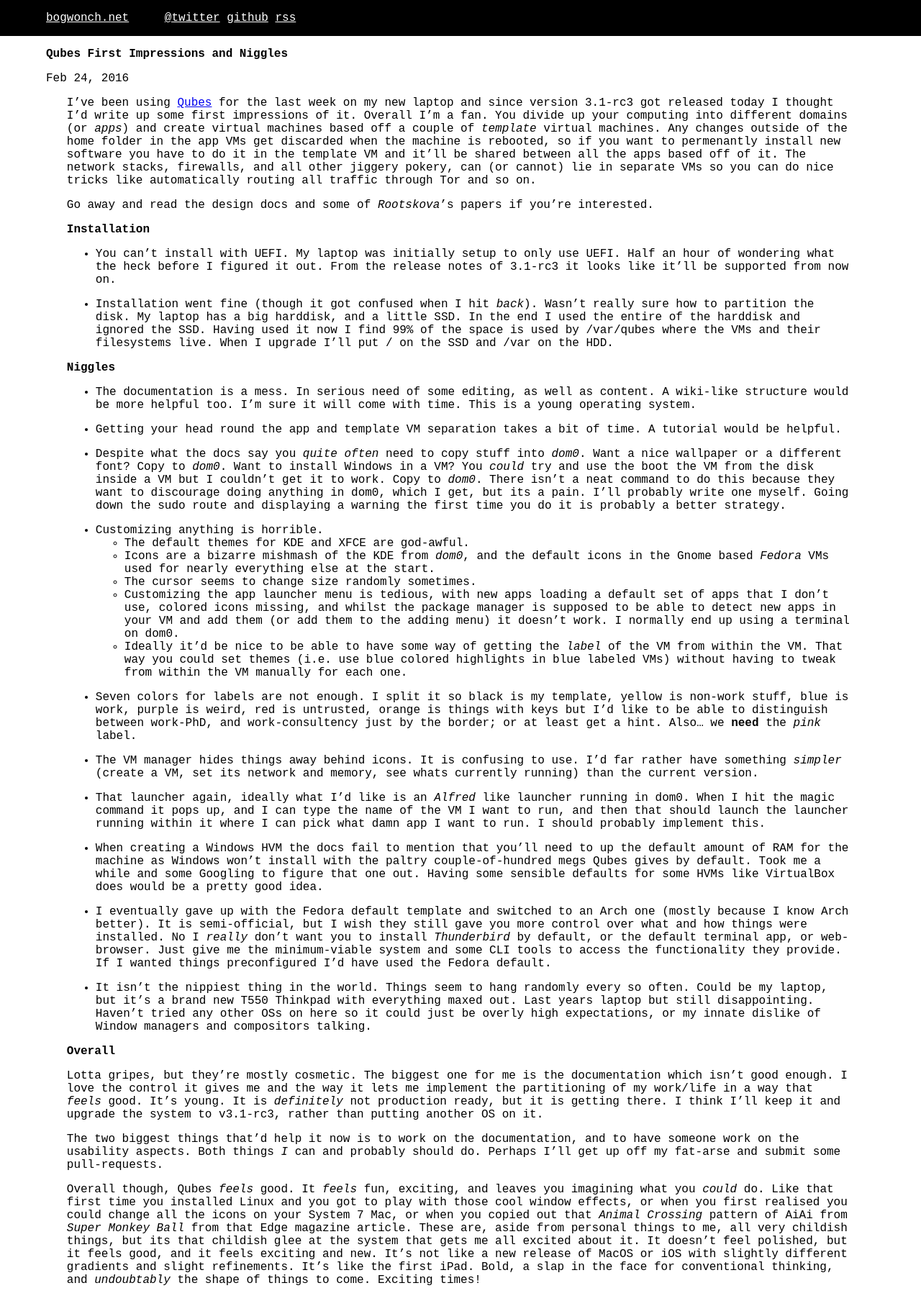
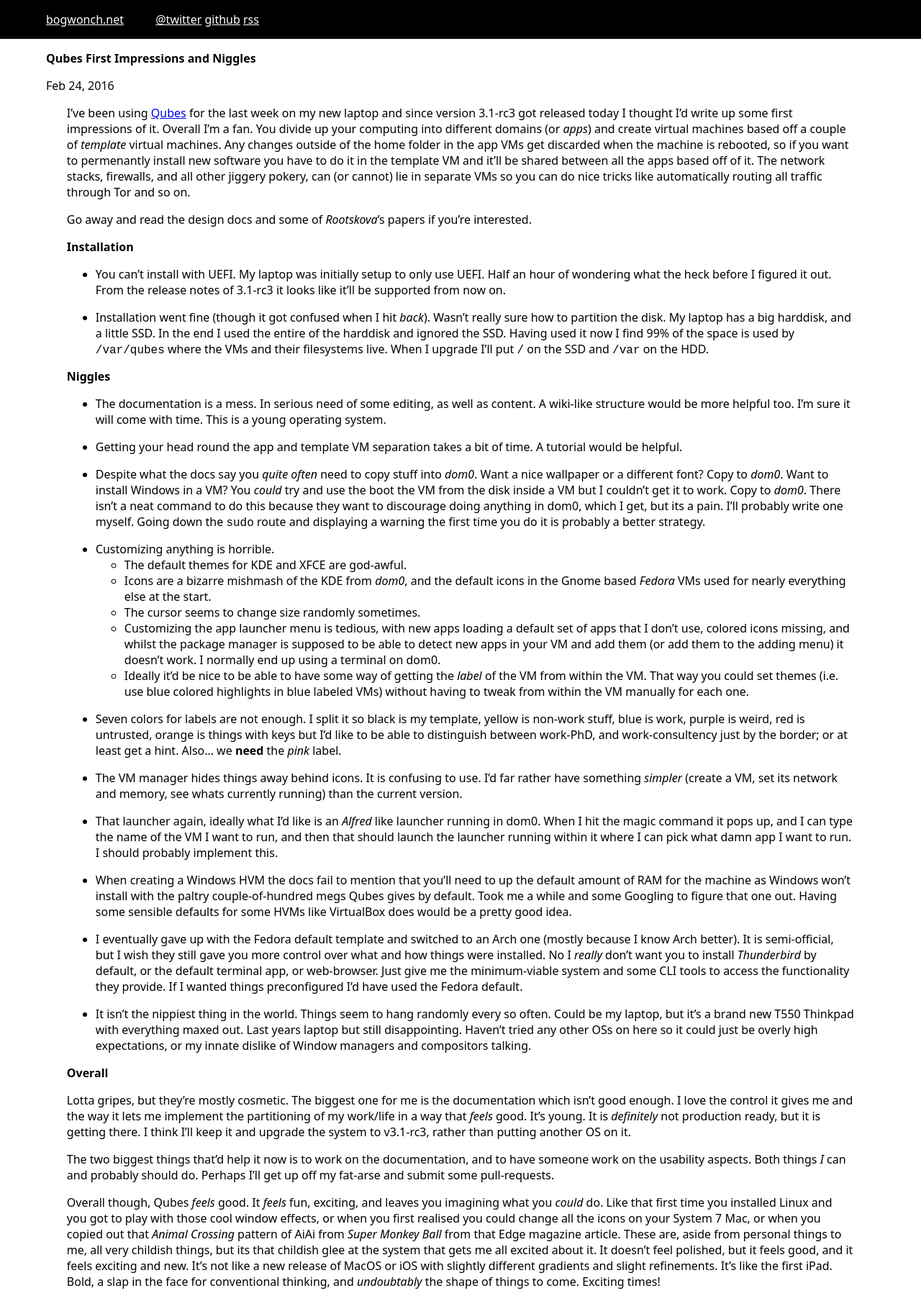
Before and after one commit to bogwonch/bogwonch.github.io, a Jekyll site: the page built from _posts/2016-02-24-qubes-first-impressions.markdown, in a window 1280 px wide. Shown: the whole page at 72% size. Built offline with Jekyll 4.4.1, drawn with Linux system fonts in a browser that asks for light colours.

Commit message:
changed the fonts

```diff
--- a/css/main.sass
+++ b/css/main.sass
@@ -2,13 +2,17 @@
 ---
 @charset 'utf-8'
 
-$font-family: monospace
+$ss-font-family: Source Sans Pro, sans
+$tt-font-family: PragmataPro, monospace
 $color-fg: black
 $color-bg: white
 
 *
-  font-family: PragmataPro, $font-family
+  font-family: $ss-font-family
   font-size: inherit
+
+code
+  font-family: $tt-font-family
 
 body
   margin-left: 0
```
